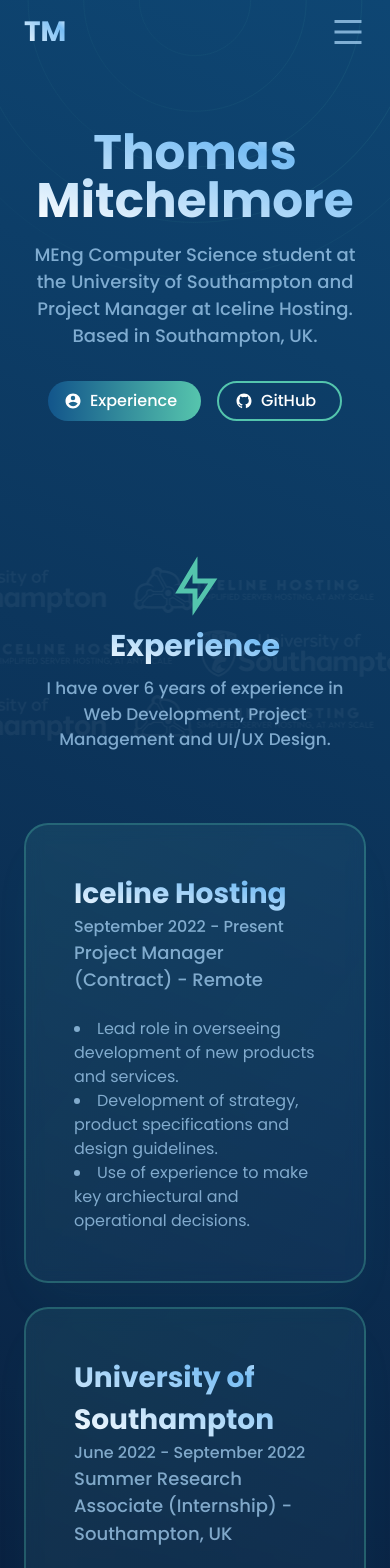
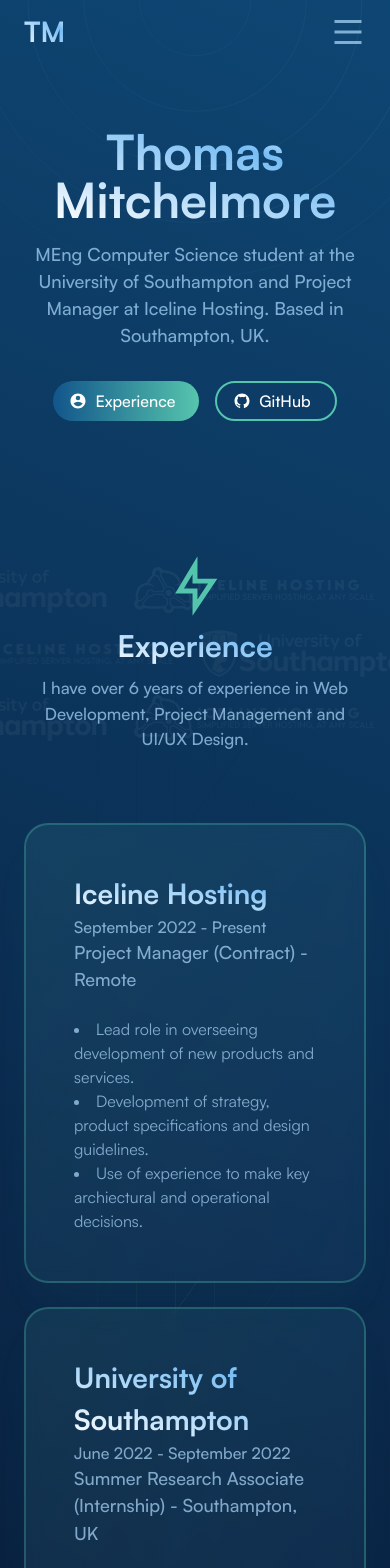
Before and after one commit to tommitchelmore/website, a Next.js app: page / in a window 390 px wide. Shown: the top 1568 px of the page. Built offline with nearby package versions, Linux system fonts and the light colour scheme.

Commit message:
feat: change font and fix accessibility issues

```diff
--- a/components/Navigation/Navigation.tsx
+++ b/components/Navigation/Navigation.tsx
@@ -52,6 +52,7 @@
                     </NavigationItem>
                 </ul>
                 <button className="block lg:hidden" onClick={openMobileNav}>
+                    <span className="sr-only">Open Navigation</span>
                     <MobileToggle size={36} className="text-text active:text-white" />
                 </button>
             </div>
@@ -86,12 +87,15 @@
                     </ul>
                     <div className="mt-auto flex flex-col items-center gap-6">
                         <a href="https://github.com/tommitchelmore" target="_blank" rel="noreferrer" className="text-text hover:text-white transition-colors">
+                            <span className="sr-only">Github</span>
                             <RiGithubFill size={36} />
                         </a>
                         <a href="https://www.linkedin.com/in/tommitchelmore/" target="_blank" rel="noreferrer" className="text-text hover:text-white transition-colors">
+                            <span className="sr-only">LinkedIn</span>
                             <RiLinkedinFill size={36} />
                         </a>
                         <a href="https://discord.com/users/181372740349984768" target="_blank" rel="noreferrer" className="text-text hover:text-white transition-colors">
+                            <span className="sr-only">Discord</span>
                             <RiDiscordFill size={36} />
                         </a>
                     </div>
--- a/components/sections/Contact.tsx
+++ b/components/sections/Contact.tsx
@@ -1,10 +1,12 @@
 import Card from "../Card";
 import { RiGlobalLine as Icon, RiGithubFill, RiLinkedinFill, RiDiscordFill } from "react-icons/ri"
 import { motion } from "framer-motion"
+import Image from "next/image"
 
 function Contact() {
     return (
-        <section id="contact" className="container mx-auto py-16 md:py-24 lg:py-32 grid gap-6 md:gap-12 px-6 bg-grid bg-center bg-contain">
+        <section id="contact" className="relative">
+            <div className="relative z-10 container mx-auto py-16 md:py-24 lg:py-32 grid gap-6 md:gap-12 px-6">
                 <h2 className="text-heading font-bold gradient-text text-center">Contact</h2>
                 <div className="flex flex-col lg:flex-row gap-12 items-center">
                     <div className="space-y-2 max-w-lg lg:max-w-sm xl:max-w-lg">
@@ -33,18 +35,27 @@
                             <a href="mailto:hello@mitchelmore.dev" className="text-subtitle gradient-accent-text drop-shadow-xl">hello@mitchelmore.dev</a>
                             <div className="flex gap-6">
                                 <a href="https://github.com/tommitchelmore" target="_blank" rel="noreferrer" className="text-text hover:text-white transition-colors">
+                                    <span className="sr-only">Github</span>
                                     <RiGithubFill size={36} />
                                 </a>
                                 <a href="https://www.linkedin.com/in/tommitchelmore/" target="_blank" rel="noreferrer" className="text-text hover:text-white transition-colors">
+                                    <span className="sr-only">LinkedIn</span>
                                     <RiLinkedinFill size={36} />
                                 </a>
                                 <a href="https://discord.com/users/181372740349984768" target="_blank" rel="noreferrer" className="text-text hover:text-white transition-colors">
+                                    <span className="sr-only">Discord</span>
                                     <RiDiscordFill size={36} />
                                 </a>
                             </div>
                         </Card>
                     </motion.div>
                 </div>
+            </div>
+            <Image className="absolute z-0 inset-0 object-center opacity-30"
+                src="/img/grid.png"
+                alt=""
+                fill={true}
+            />
         </section>
     );
 }
--- a/components/sections/Experience.tsx
+++ b/components/sections/Experience.tsx
@@ -4,6 +4,7 @@
 import CompanyLogos from "../../components/CompanyLogos"
 import { useEffect, useRef } from "react"
 import { useScroll, motion, useSpring, useTransform } from "framer-motion"
+import Image from "next/image"
 
 const experience: ExperienceCardProps[] = [
     {
@@ -64,7 +65,8 @@
     const scale = useTransform(scrollYProgress, [0, 1], [0.8, 1])
 
     return (
-        <section id="experience" ref={ref} className="bg-grid bg-center bg-contain bg-no-repeat">
+        <section id="experience" ref={ref} className="relative">
+            <div className="relative z-10">
                 <div className="relative grid place-items-center overflow-x-hidden">
                     <motion.div style={{scale}} className="relative z-10 max-w-lg text-center grid place-items-center space-y-2 px-6">
                         <RiFlashlightLine size={64} className="text-accent" />
@@ -90,6 +92,12 @@
                         </motion.div>
                     ))}
                 </div>
+            </div>
+            <Image className="absolute z-0 inset-0 object-center opacity-30"
+                src="/img/grid.png"
+                alt=""
+                fill={true}
+            />
         </section>
     );
 }
--- a/package.json
+++ b/package.json
@@ -9,7 +9,7 @@
     "lint": "next lint"
   },
   "dependencies": {
-    "@fontsource/poppins": "^4.5.10",
+    "@next/font": "^13.0.6",
     "@types/node": "18.11.9",
     "@types/react": "18.0.25",
     "@types/react-dom": "18.0.9",
--- a/pages/_app.tsx
+++ b/pages/_app.tsx
@@ -1,9 +1,15 @@
 import '../styles/globals.css'
-import '@fontsource/poppins/400.css'
-import '@fontsource/poppins/500.css'
-import '@fontsource/poppins/700.css'
+import localFont from '@next/font/local'
 import type { AppProps } from 'next/app'
 
+const satoshi = localFont({
+  src: "../styles/Satoshi-Variable.woff2",
+  weight: "400 700",
+  variable: "--font-satoshi",
+})
+
 export default function App({ Component, pageProps }: AppProps) {
-  return <Component {...pageProps} />
+  return <div className={`${satoshi.variable} font-sans`}>
+    <Component {...pageProps} />
+  </div>
 }
--- /dev/null
+++ b/pages/_document.tsx
@@ -0,0 +1,13 @@
+import { Html, Head, Main, NextScript } from 'next/document'
+
+export default function Document() {
+    return (
+        <Html lang="en">
+        <Head />
+        <body>
+            <Main />
+            <NextScript />
+        </body>
+        </Html>
+    )
+}
--- a/tailwind.config.js
+++ b/tailwind.config.js
@@ -10,14 +10,14 @@
       "accent": "#54C5AD",
       "text": {
         DEFAULT: "#B1DCFFB2",
-        "alt": "#B1DCFF60",
+        "alt": "#B1DCFF90",
       },
       "white": "#FFFFFF",
       "card-border": "#54C5AD4D",
       transparent: "transparent",
     },
     fontFamily: {
-      sans: ["Poppins", "sans-serif"]
+      sans: ["var(--font-satoshi)", "sans-serif"]
     },
     fontWeight: {
       normal: 400,
```
Also changed, not shown: styles/Satoshi-Variable.woff2 (added), 1 other file (tests, documents, lock files or other folders). Lines whose indentation alone changed are shown as unchanged.
